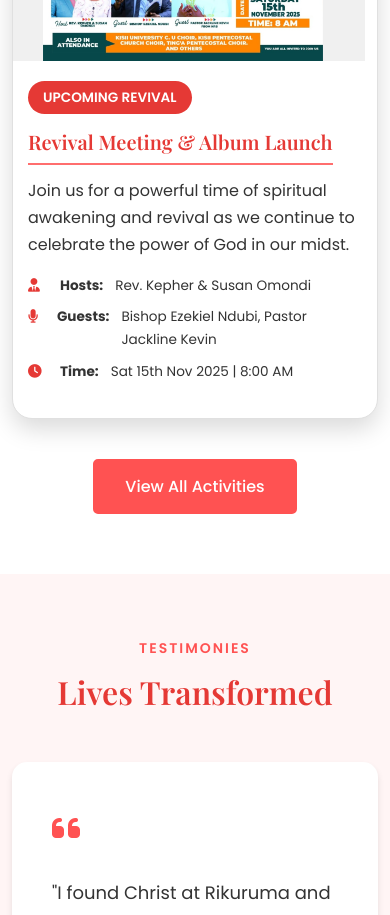
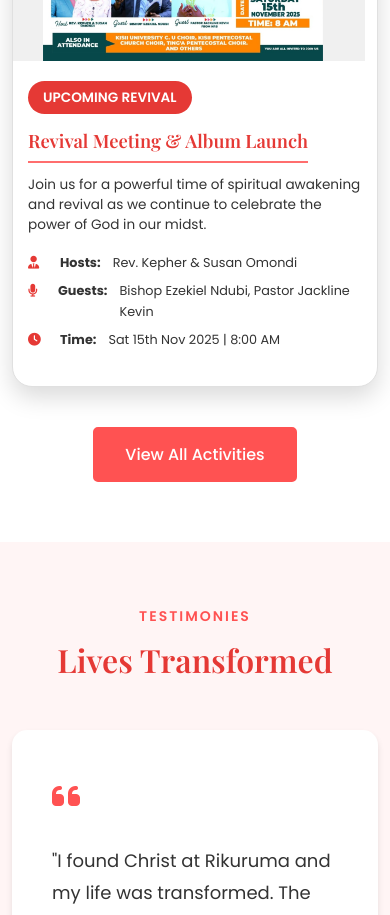
Before and after one commit to Kennedy-Mutuku/RIKURUMA-PENTECOSTAL-CHURCH-NYAMIRA-Front-End, a React (Vite) app: page / in a window 390 px wide. Shown: the part 5280-6195 px from the top of the page. Built offline with nearby package versions, Linux system fonts and the light colour scheme.

Commit message:
Refine activities section typography: slightly reduce text sizes for desktop and mobile density

```diff
--- a/src/styles/style.css
+++ b/src/styles/style.css
@@ -1036,7 +1036,7 @@ p {
 }
 
 .activity-card h3 {
-    font-size: 1.5rem;
+    font-size: 1.3rem;
     margin-bottom: 12px;
     color: var(--primary-color);
     border-bottom: 2px solid var(--secondary-light);
@@ -1054,8 +1054,8 @@ p {
     display: flex;
     align-items: flex-start;
     gap: 12px;
-    margin-bottom: 12px;
-    font-size: 1rem;
+    margin-bottom: 10px;
+    font-size: 0.9rem;
     color: var(--text-color);
 }
 
@@ -1141,12 +1141,17 @@ p {
     }
 
     .activity-card h3 {
-        font-size: 1.25rem;
+        font-size: 1.15rem;
     }
 
     .activity-details li {
+        font-size: 0.8rem;
+        margin-bottom: 6px;
+    }
+
+    .activity-info p {
         font-size: 0.85rem;
-        margin-bottom: 8px;
+        line-height: 1.5;
     }
 }
 
@@ -1166,11 +1171,15 @@ p {
     }
 
     .activity-info h3 {
-        font-size: 1.1rem;
+        font-size: 1rem;
+    }
+
+    .activity-info p {
+        font-size: 0.75rem;
     }
 
     .activities-slider {
-        min-height: 420px;
+        min-height: 380px;
     }
 }
 
```
